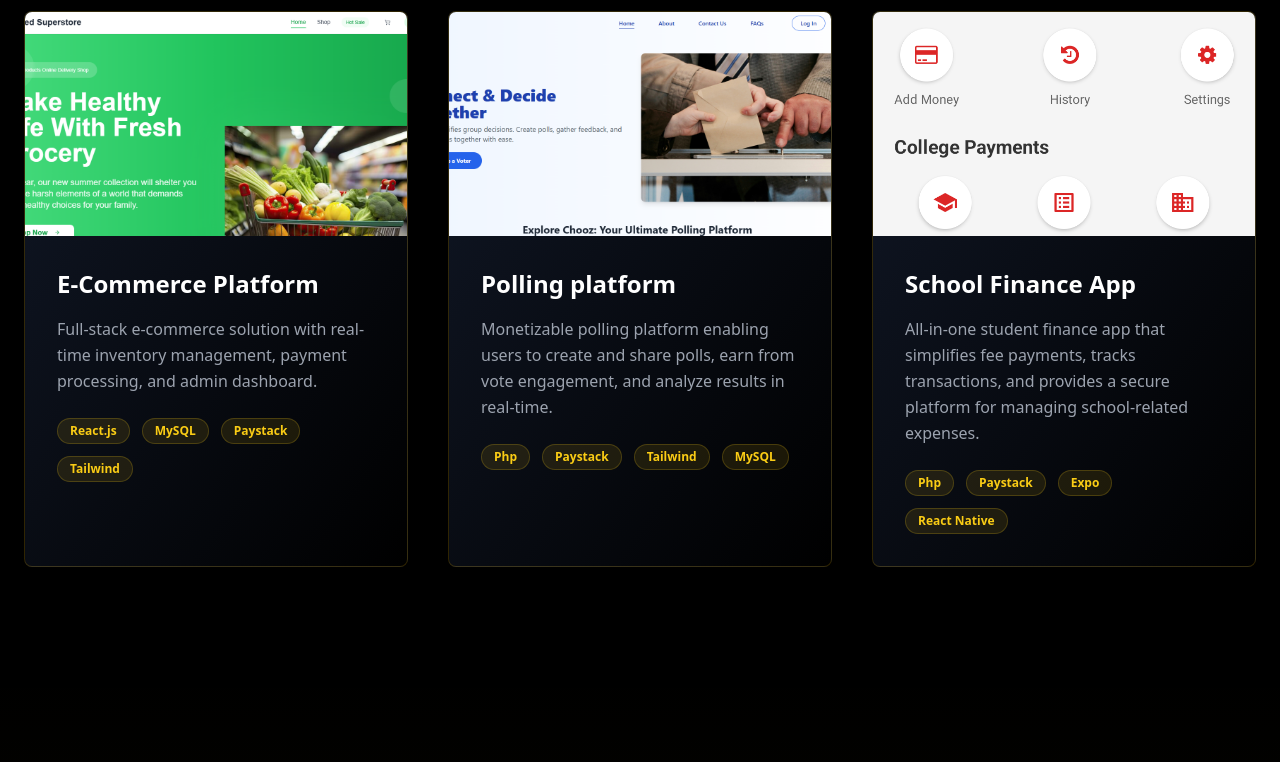
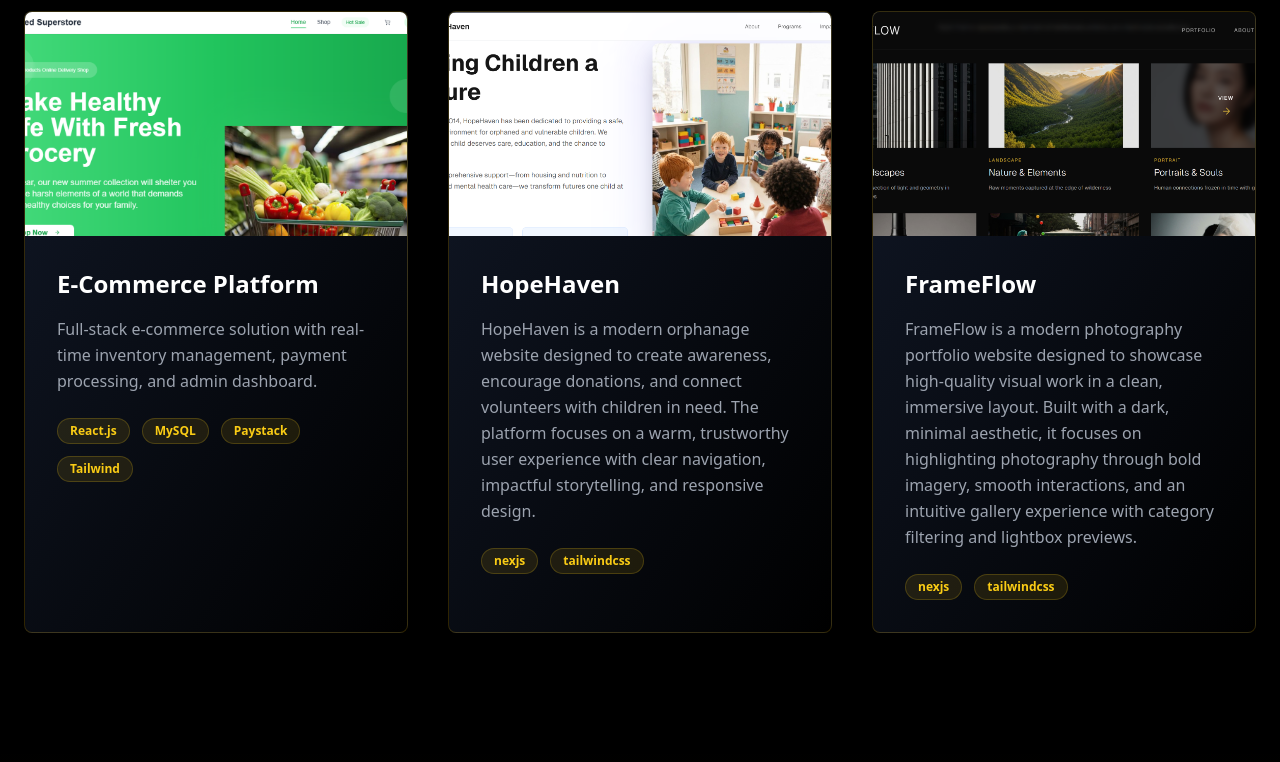
Before and after one commit to HappyAdebayo/happy-adebayo, a React (Vite) app: page / in a window 1280 px wide. Shown: the part 2882-3644 px from the top of the page. Built offline with nearby package versions, Linux system fonts and the light colour scheme.

Commit message:
fix: made changes to the ui

```diff
--- a/src/data/data.ts
+++ b/src/data/data.ts
@@ -1,6 +1,6 @@
 import eccomerce from '@/assets/eccomerce.png';
-import chooz from '@/assets/chooz.png'
-import lincpay from '@/assets/lincpay.png'
+import hopehaven from '@/assets/hopehaven.png'
+import frameflow from '@/assets/frameflow.png'
 import {
   FileCode,
   Atom,
@@ -53,22 +53,22 @@ const techStack = [
       live: "https://anointedsuperstore.store/",
     },
     {
-      title: "Polling platform",
+      title: "HopeHaven",
       siteplatform:'Website',
       description:
-        "Monetizable polling platform enabling users to create and share polls, earn from vote engagement, and analyze results in real-time.",
-      tech: ["Php", "Paystack", "Tailwind", "MySQL"],
-      image: chooz,
-      live: "https://choozplatform.com",
+        "HopeHaven is a modern orphanage website designed to create awareness, encourage donations, and connect volunteers with children in need. The platform focuses on a warm, trustworthy user experience with clear navigation, impactful storytelling, and responsive design.",
+      tech: ["nexjs", "tailwindcss"],
+      image: hopehaven,
+      live: "https://hope-haven-of4y.vercel.app/",
     },
     {
-      title: "School Finance App",
-      siteplatform:'App',
+      title: "FrameFlow",
+      siteplatform:'Website',
       description:
-        "All-in-one student finance app that simplifies fee payments, tracks transactions, and provides a secure platform for managing school-related expenses.",
-      tech: ["Php", "Paystack",  "Expo", "React Native"],
-      image: lincpay,
-      live: "#",
+        "FrameFlow is a modern photography portfolio website designed to showcase high-quality visual work in a clean, immersive layout. Built with a dark, minimal aesthetic, it focuses on highlighting photography through bold imagery, smooth interactions, and an intuitive gallery experience with category filtering and lightbox previews.",
+      tech: ["nexjs", "tailwindcss"],
+      image: frameflow,
+      live: "https://frameflow-sigma.vercel.app/",
     },
   ]
 
--- a/src/pages/home.tsx
+++ b/src/pages/home.tsx
@@ -215,7 +215,7 @@ export default function Portfolio() {
                 {
                   icon: Code,
                   title: "Frontend",
-                  desc: "React",
+                  desc: "React, Nextjs",
                   color: "from-blue-500 to-purple-600",
                 },
                 {
```
Also changed, not shown: src/assets/frameflow.png (added), src/assets/hopehaven.png (added).
